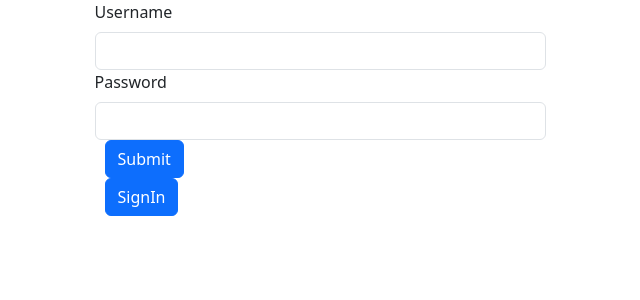
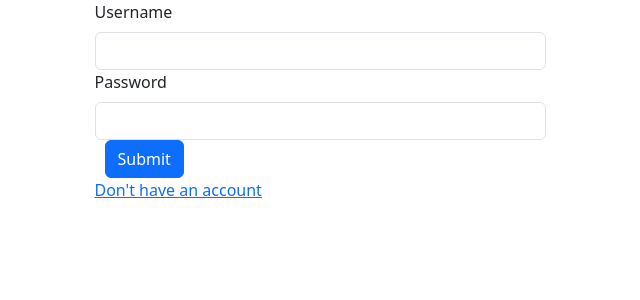
Before and after one commit to tompra/cinematix, a React (Vite) app: page / in a window 1280 px wide. Shown: the top 300 px of the page, without its empty margins (320-960 px from the left). Built offline with nearby package versions, Linux system fonts and the light colour scheme.

Commit message:
Add link and min height to container

```diff
--- a/src/components/login-view/login-view.jsx
+++ b/src/components/login-view/login-view.jsx
@@ -41,7 +41,7 @@ export const LoginView = ({ onLoggedIn }) => {
             });
     };
     return (
-        <div>
+        <>
             <Form onSubmit={handleSubmit}>
                 <Form.Group controlId='formUsername'>
                     <Form.Label>Username</Form.Label>
@@ -67,6 +67,6 @@ export const LoginView = ({ onLoggedIn }) => {
                     Submit
                 </Button>
             </Form>
-        </div>
+        </>
     );
 };
--- a/src/components/main-view/main-view.jsx
+++ b/src/components/main-view/main-view.jsx
@@ -3,7 +3,7 @@ import { MovieCard } from '../movie-card/movie-card';
 import { MovieView } from '../movie-view/movie-view';
 import { LoginView } from '../login-view/login-view';
 import { SignIn } from '../sign-in-view/sign-in-view';
-import { Button, Row, Col } from 'react-bootstrap';
+import { Button, Row, Col, Alert } from 'react-bootstrap';
 
 export const MainView = () => {
     const storedUser = JSON.parse(localStorage.getItem('user'));
@@ -67,9 +67,17 @@ export const MainView = () => {
                     ) : (
                         <SignIn />
                     )}
-                    <Button onClick={toggleLoginView}>
-                        {isLoginView ? 'SignIn' : 'Login'}
-                    </Button>
+                    <p>
+                        <a
+                            href='#'
+                            className='link-opacity-75-hover'
+                            onClick={toggleLoginView}
+                        >
+                            {isLoginView
+                                ? "Don't have an account"
+                                : 'I have an account already'}
+                        </a>
+                    </p>
                 </Col>
             </Row>
         );
--- a/src/index.jsx
+++ b/src/index.jsx
@@ -6,7 +6,7 @@ import { Container } from 'react-bootstrap';
 
 const App = () => {
     return (
-        <Container>
+        <Container style={{ minHeight: '100vh' }}>
             <MainView />
         </Container>
     );
```
